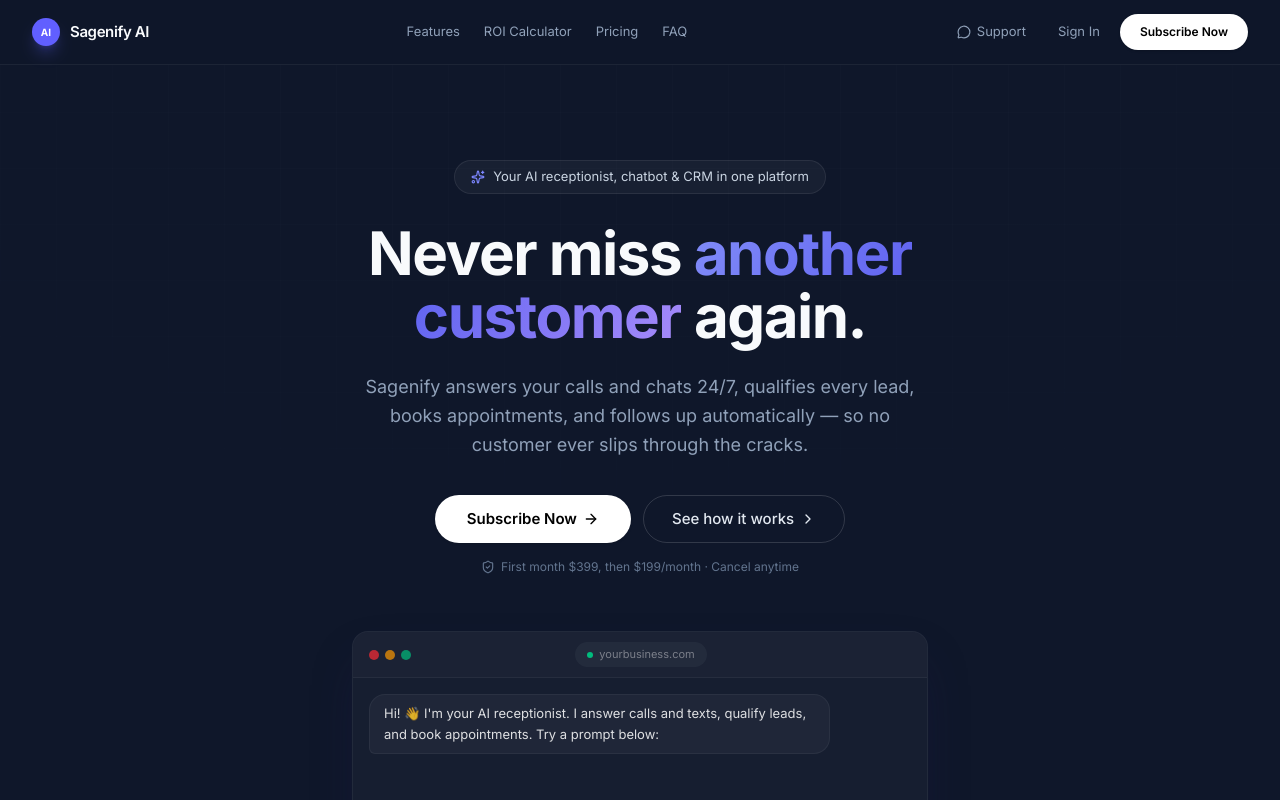
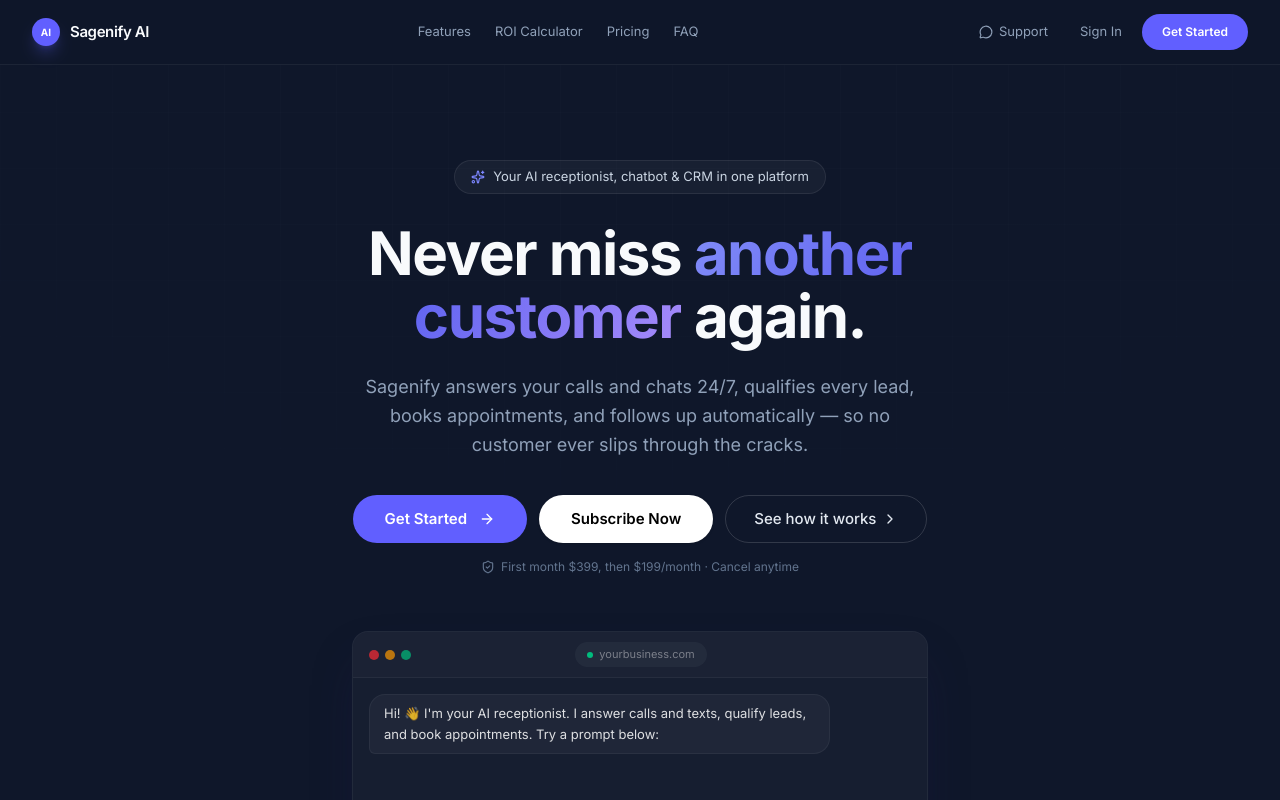
Before and after one commit to dreezin83-bit/ai-business-os, a Next.js app: page / in a window 1280 px wide. Shown: the top 800 px of the page. Built offline with nearby package versions, Linux system fonts and the light colour scheme.

Commit message:
feat(landing): add Get Started sign-up CTA to header and hero

```diff
--- a/src/app/page.tsx
+++ b/src/app/page.tsx
@@ -70,12 +70,12 @@
             >
               Sign In
             </Link>
-            <SubscribeCta
-              size="sm"
-              className="bg-white hover:bg-white/90 text-black font-semibold text-xs h-9 px-5 rounded-full"
+            <Link
+              href="/sign-up"
+              className="bg-indigo-500 hover:bg-indigo-400 text-white font-semibold text-xs h-9 px-5 rounded-full inline-flex items-center justify-center transition-colors"
             >
-              Subscribe Now
-            </SubscribeCta>
+              Get Started
+            </Link>
           </div>
         </div>
       </header>
@@ -122,12 +122,18 @@
             </p>
 
             <div className="flex flex-col sm:flex-row items-center justify-center gap-3 mt-9 animate-fade-up delay-200">
+              <Link
+                href="/sign-up"
+                className="inline-flex items-center gap-1.5 h-12 px-8 rounded-full bg-indigo-500 hover:bg-indigo-400 text-white font-semibold text-[15px] transition-colors"
+              >
+                Get Started
+                <ArrowRight className="h-4 w-4 ml-1.5" />
+              </Link>
               <SubscribeCta
                 size="lg"
                 className="bg-white hover:bg-white/90 text-black font-semibold text-[15px] h-12 px-8 rounded-full"
               >
                 Subscribe Now
-                <ArrowRight className="h-4 w-4 ml-1.5" />
               </SubscribeCta>
               <a
                 href="#features"
```
